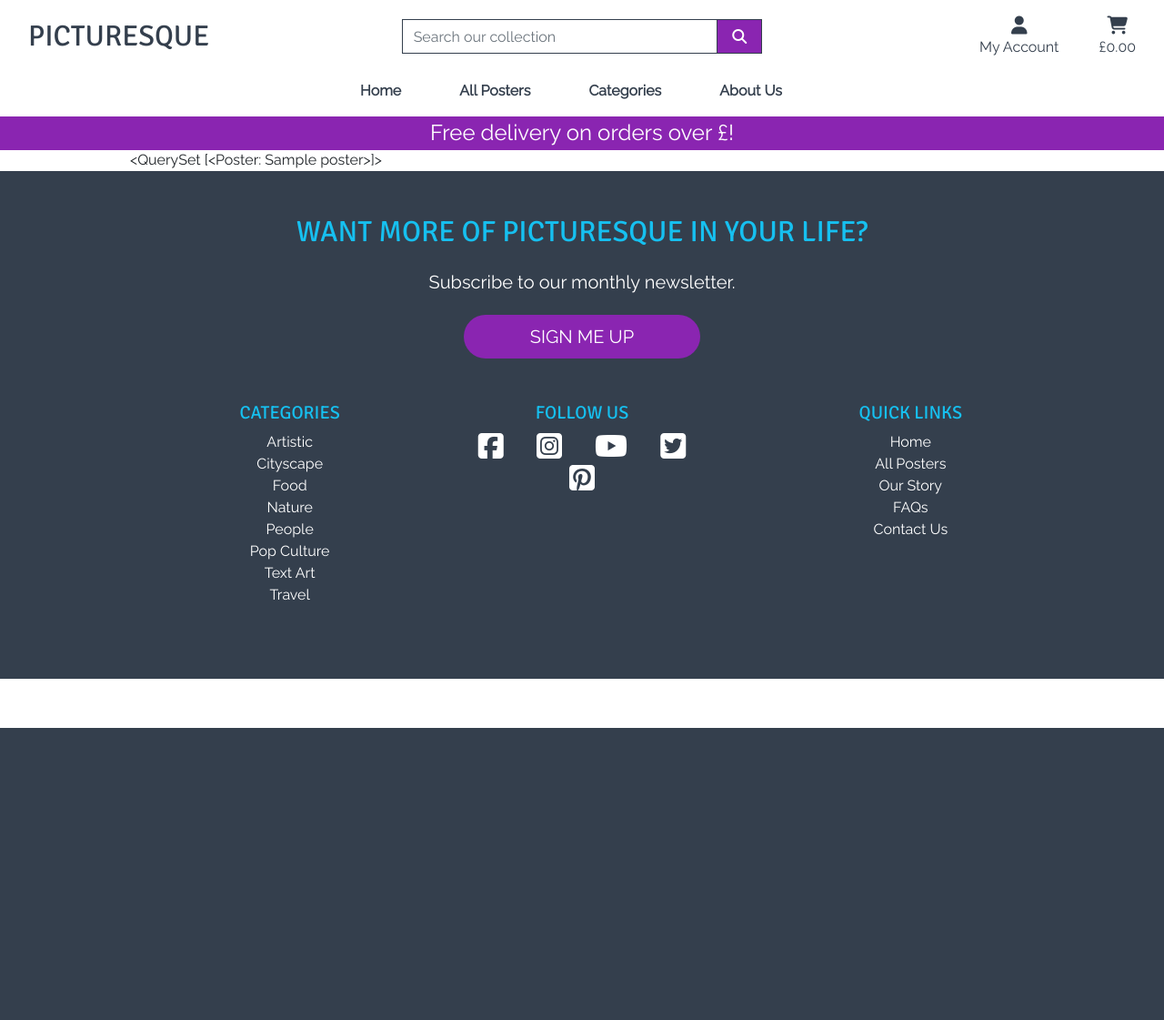
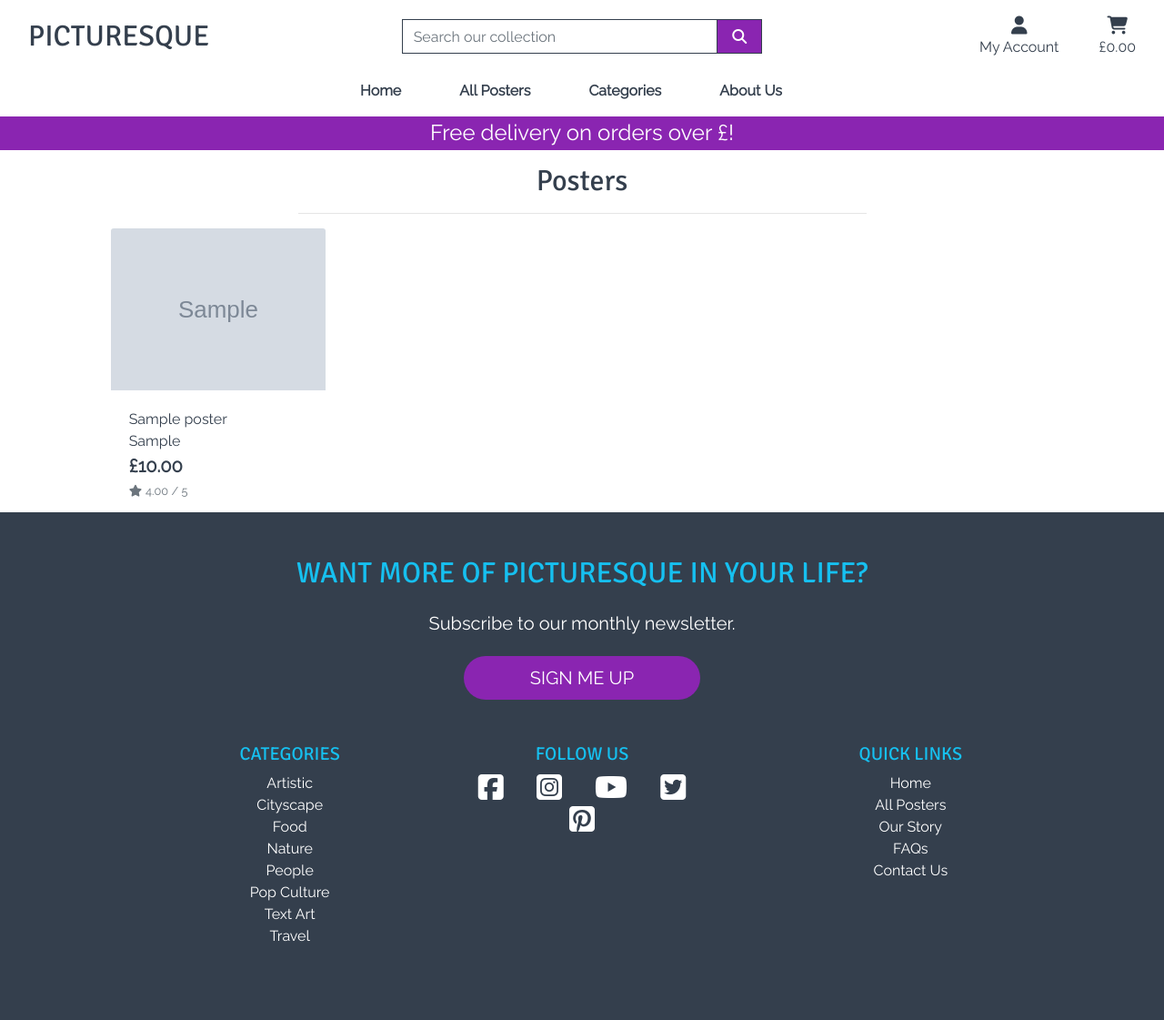
Before and after one commit to anthonybguillermo/picturesque, a Django app: page /posters/ in a window 1280 px wide. Shown: the whole page at 91% size. Before the commit the page ends 800 px from the top, so only its background shows below. Run offline with Django 3.2, Linux system fonts and the light colour scheme; tables that the repository leaves empty hold one stand-in row (values such as "Sample post"); grey boxes marked "Sample" are stand-in pictures; parts of the project's set-up code (start-up, migrations or seed data) failed here and were passed over; some libraries are stand-ins or nearby versions.

Commit message:
Started product template and changed database pics with different sizes

```diff
--- a/posters/templates/posters/posters.html
+++ b/posters/templates/posters/posters.html
@@ -10,10 +10,70 @@
 {% endblock %}
 
 {% block content %}
-    <div class="container">
+    <div class="overlay"></div>
+    <div class="container-fluid">
         <div class="row">
-            <div class="col">
-                {{ posters }}
+            <div class="col text-center mt-3">
+                <h2 class="logo-font">Posters</h2>
+                <hr class="w-50 mb-1">
+            </div>
+        </div>
+        <div class="row">
+            <div class="poster-container col-10 offset-1">
+                <div class="row mt-1 mb-2"></div>
+                <div class="row">
+                    {% for poster in posters %}
+                        <div class="col-sm-6 col-md-6 col-lg-4 col-xl-3">
+                            <div class="card h-100 border-0">
+                                {% if poster.image %}
+                                <a href="">
+                                    <img class="card-img-top img-fluid" src="{{ poster.image.url }}" alt="{{ poster.name }}">
+                                </a>
+                                {% else %}
+                                <a href="">
+                                    <img class="card-img-top img-fluid" src="{{ MEDIA_URL }}noimage.png" alt="{{ poster.name }}">
+                                </a>
+                                {% endif %}
+                                <div class="card-body pb-0">
+                                    <p class="mb-0">{{ poster.name }}</p>
+                                    <p class="mb-0">{{ poster.artist }}</p>
+                                </div>
+                                <div class="card-footer bg-white pt-0 border-0 text-left">
+                                    <div class="row">
+                                        <div class="col">
+                                            <p class="lead mb-0 text-left font-weight-bold">£{{ poster.price }}</p>
+                                            {% if poster.rating %}
+                                                <small class="text-muted"><i class="fas fa-star mr-1"></i>{{ poster.rating }} / 5</small>
+                                            {% else %}
+                                                <small class="text-muted">No Rating</small>
+                                            {% endif %}
+                                        </div>
+                                    </div>
+                                </div>
+                            </div>
+                        </div>
+                        {% if forloop.counter|divisibleby:1 %}
+                            <div class="col-12 d-sm-none mb-5">
+                                <hr>
+                            </div>
+                        {% endif %}
+                        {% if forloop.counter|divisibleby:2 %}
+                            <div class="col-12 d-none d-sm-block d-md-block d-lg-none mb-5">
+                                <hr>
+                            </div>
+                        {% endif %}
+                        {% if forloop.counter|divisibleby:3 %}
+                            <div class="col-12 d-none d-lg-block d-xl-none mb-5">
+                                <hr>
+                            </div>
+                        {% endif %}
+                        {% if forloop.counter|divisibleby:4 %}
+                            <div class="col-12 d-none d-xl-block mb-5">
+                                <hr>
+                            </div>
+                        {% endif %}
+                    {% endfor %}
+                </div>
             </div>
         </div>
     </div>
--- a/static/css/base.css
+++ b/static/css/base.css
@@ -23,6 +23,16 @@ h3, h4, h5, p {
 
 .block-text {
     line-height: 3rem;
+}
+
+.overlay {
+	height: 100%;
+	width: 100%;
+	top: 0;
+	left: 0;
+	position: fixed;
+	background: white;
+	z-index: -1;
 }
 
 /*-------------------------------------------Homepage Carousel */
```
Also changed, not shown: media/vs-people.jpg, media/vs-pop-culture-2.jpg (added).
